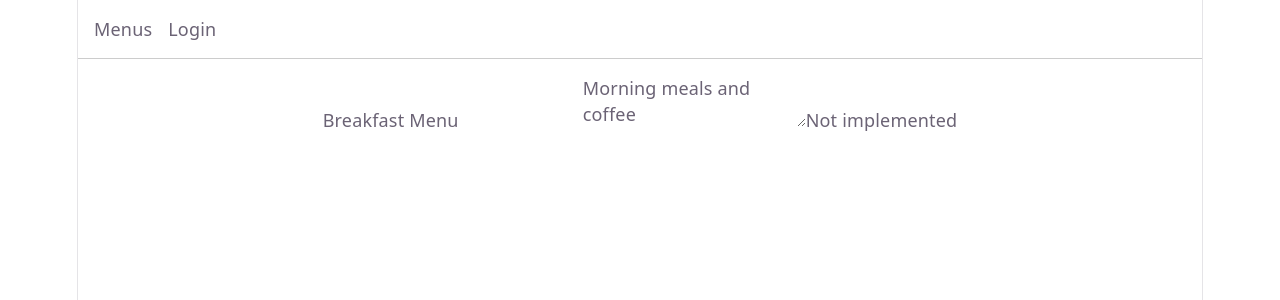
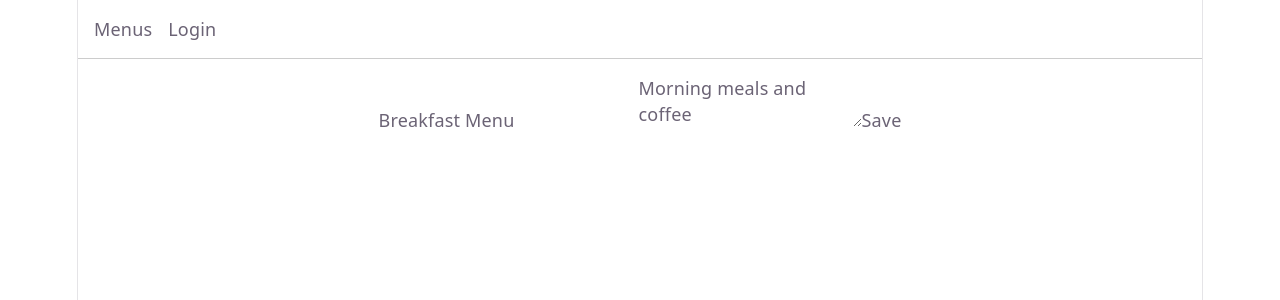
Before and after one commit to enterkvas/menu-manager, a React (Vite) app: page /menus/13b56b64-14df-4efa-8edf-567d80291c27 in a window 1280 px wide. Shown: the top 300 px of the page. Built offline with nearby package versions, Linux system fonts and the light colour scheme.

Commit message:
Implement menu editing workflow

```diff
--- a/src/entities/menu/model/MenuContext.tsx
+++ b/src/entities/menu/model/MenuContext.tsx
@@ -1,5 +1,5 @@
 import { createContext } from 'react'
-import type { Menu } from '../types'
+import type { Menu, UpdateMenuData } from "../types"
 
 export type MenuContextType = {
     menus: Menu[]
@@ -7,6 +7,10 @@ export type MenuContextType = {
         name: string,
         description: string
     ) => void
+    updateMenu: (
+        id: string,
+        changes: UpdateMenuData
+    ) => void
 }
 
 export const MenuContext = createContext<MenuContextType | undefined>(undefined)
--- a/src/entities/menu/model/MenuProvider.tsx
+++ b/src/entities/menu/model/MenuProvider.tsx
@@ -2,7 +2,7 @@ import { type ReactNode, useState } from 'react'
 import { mockMenus } from '../mockData'
 import { MenuContext } from './MenuContext'
 import type { MenuContextType } from './MenuContext'
-import type { Menu } from '../types'
+import type { Menu, UpdateMenuData } from "../types"
 
 export function MenuProvider({ children }: { children: ReactNode }) {
     const [menus, setMenus] = useState(mockMenus)
@@ -17,9 +17,14 @@ export function MenuProvider({ children }: { children: ReactNode }) {
         setMenus((prev) => [...prev, newMenu])
     }
 
+    function updateMenu(id: string, changes: UpdateMenuData) {
+        setMenus((prev) => prev.map((menu) => (menu.id === id ? { ...menu, ...changes } : menu)))
+    }
+
     const value: MenuContextType = {
         menus,
         createMenu,
+        updateMenu,
     }
 
     return (
--- a/src/features/menu-editor/ui/MenuEditor.tsx
+++ b/src/features/menu-editor/ui/MenuEditor.tsx
@@ -1,11 +1,15 @@
-import type { Menu } from '@/entities/menu/types'
+import type { Menu, UpdateMenuData } from '@/entities/menu/types'
 import { useState } from 'react'
 
 type MenuEditorProps = {
     menu: Menu
+    onSave: (changes: UpdateMenuData) => void
 }
 
-export function MenuEditor({ menu }: MenuEditorProps) {
+export function MenuEditor({
+    menu,
+    onSave,
+}: MenuEditorProps) {
     const [draft, setDraft] = useState(menu)
 
     return (
@@ -29,8 +33,16 @@ export function MenuEditor({ menu }: MenuEditorProps) {
                 }}
             />
 
-            <button type="button">
-                Not implemented
+            <button
+                type="button"
+                onClick={() => {
+                    onSave({
+                        name: draft.name,
+                        description: draft.description,
+                    })
+                }}
+            >
+                Save
             </button>
 
         </>
--- a/src/pages/MenuEditorPage/MenuEditorPage.tsx
+++ b/src/pages/MenuEditorPage/MenuEditorPage.tsx
@@ -1,11 +1,12 @@
 import { useParams } from 'react-router-dom'
 import { useMenus } from '@/entities/menu/model/useMenus'
 import { MenuEditor } from '@/features/menu-editor/ui/MenuEditor'
+import type { UpdateMenuData } from '@/entities/menu/types'
 
 export function MenuEditorPage() {
   const { menuId } = useParams()
 
-  const { menus } = useMenus()
+  const { menus, updateMenu } = useMenus()
 
   const menu = menus.find((menu) => menu.id === menuId)
 
@@ -13,7 +14,16 @@ export function MenuEditorPage() {
     return <p>Menu not found</p>
   }
 
+  const currentMenu = menu
+
+  function onSave(changes: UpdateMenuData) {
+    updateMenu(currentMenu.id, changes)
+  }
+
   return (
-    <MenuEditor menu={menu} />
+    <MenuEditor
+        menu={menu}
+        onSave={onSave}
+    />
   )
 }
```
Also changed, not shown: src/entities/menu/types.ts (+8 -3 lines).
